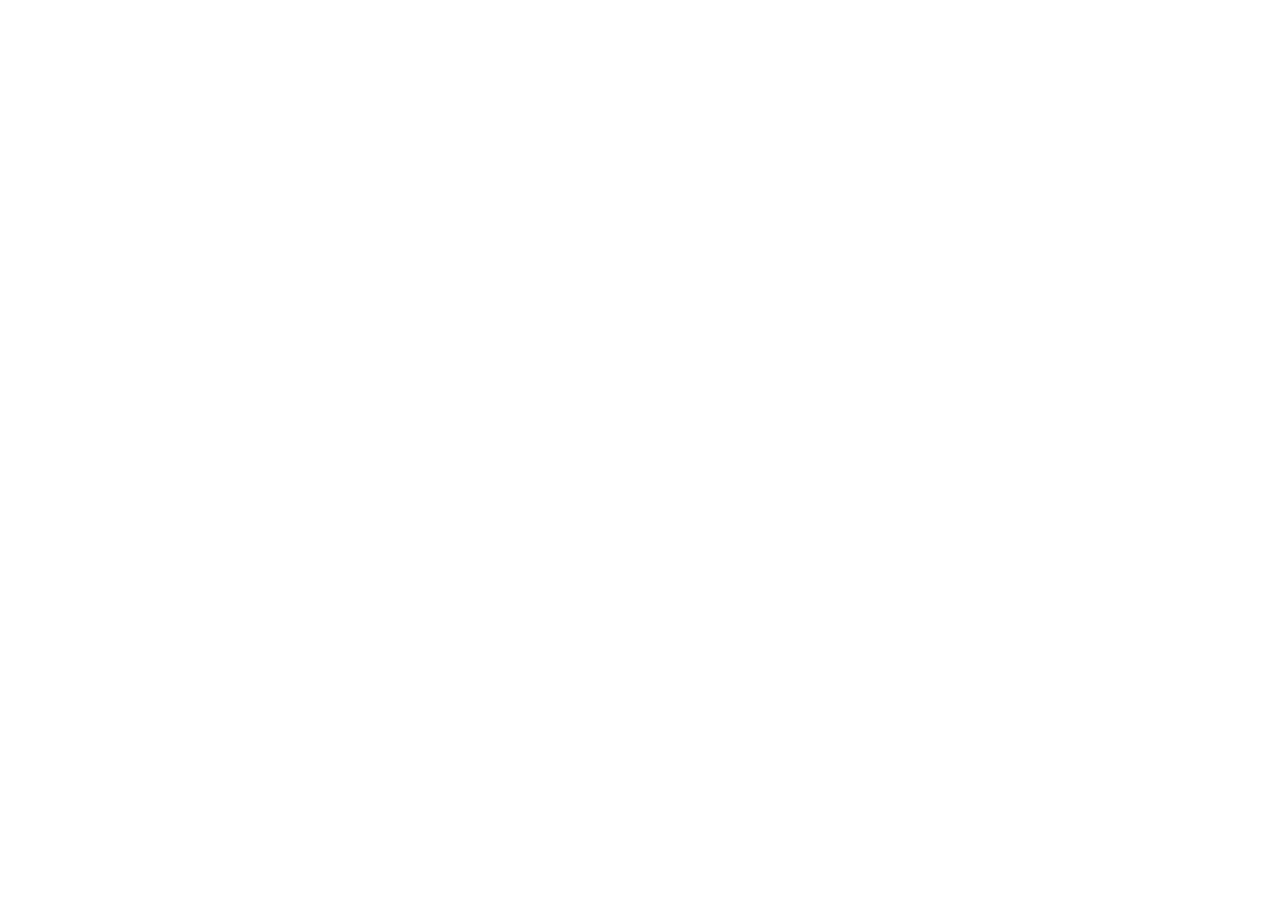
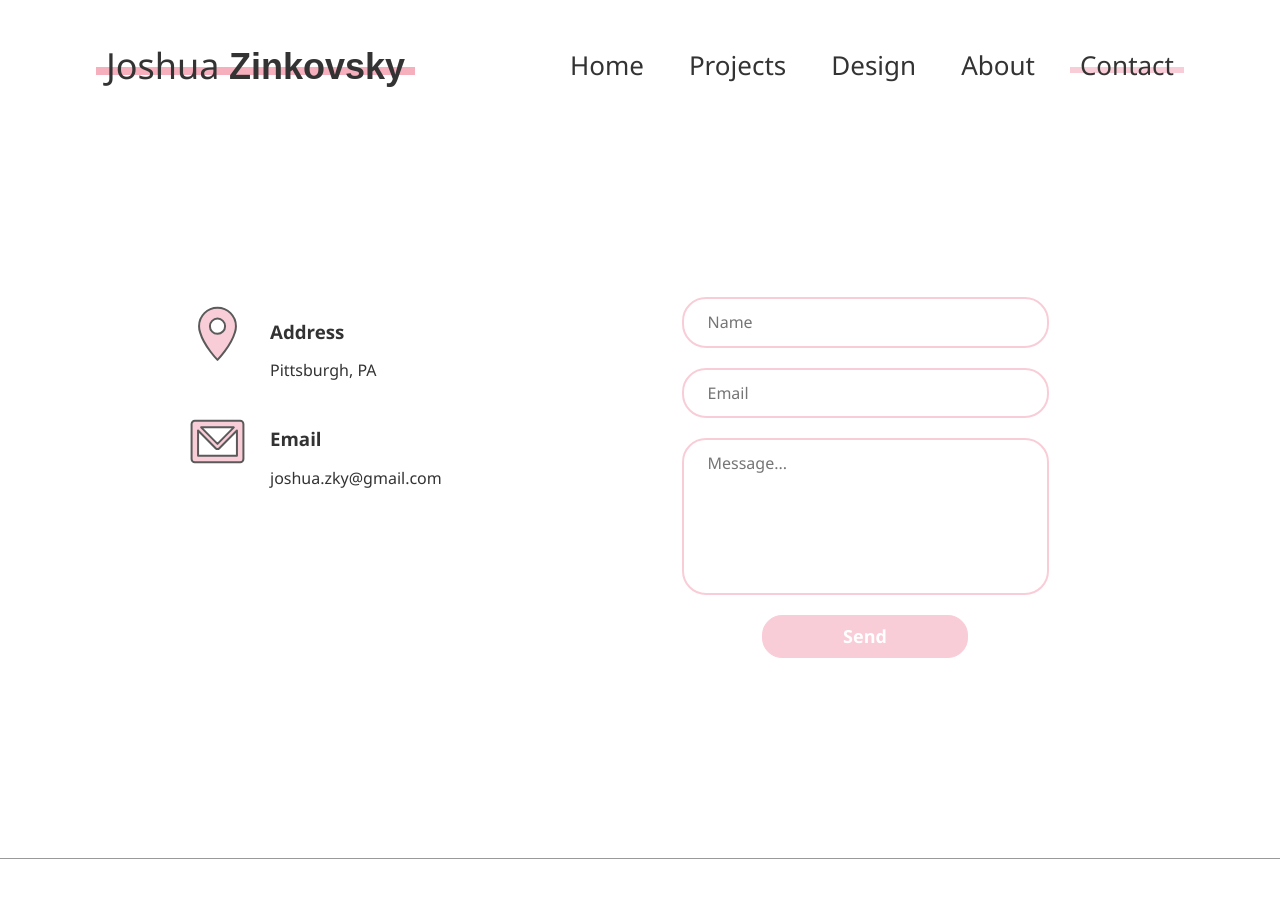
Before and after one commit to Josh961/Personal-Website, an Angular app: page /contact in a window 1280 px wide. Before the commit this address led to /. Shown: the top 909 px of the page. Before the commit the page ends 800 px from the top, so only its background shows below. Built offline with nearby package versions, Linux system fonts and the light colour scheme.

Commit message:
Migrate contact page to work as an angular component

```diff
--- a/src/app/app.routes.ts
+++ b/src/app/app.routes.ts
@@ -21,5 +21,9 @@
   {
     path: 'about',
     loadChildren: () => import('./modules/about/about.module').then(m => m.AboutModule)
+  },
+  {
+    path: 'contact',
+    loadChildren: () => import('./modules/contact/contact.module').then(m => m.ContactModule)
   }
 ];
--- /dev/null
+++ b/src/app/modules/contact/component/contact.component.html
@@ -0,0 +1,71 @@
+<nav class="main-nav">
+  <div class="nav-header">
+    <h1>
+      <a href="index.html"><span>Joshua </span>Zinkovsky</a>
+    </h1>
+  </div>
+  <div class="nav-section">
+    <a class="nav-link" href="index.html">Home</a>
+    <a class="nav-link" href="projects.html">Projects</a>
+    <a class="nav-link" href="design.html">Design</a>
+    <a class="nav-link" href="about.html">About</a>
+    <a class="nav-link selected" href="contact.html">Contact</a>
+    <img id="menu-btn" class="menu-btn" src="assets/images/menu.svg" alt="Menu">
+  </div>
+</nav>
+<div id="mobile-menu" class="mobile-menu">
+  <span class="close">&times;</span>
+  <div class="nav-list">
+    <a class="link" href="index.html">Home</a>
+    <a class="link" href="projects.html">Projects</a>
+    <a class="link" href="design.html">Design</a>
+    <a class="link" href="about.html">About</a>
+    <a class="link -selected" href="contact.html">Contact</a>
+  </div>
+</div>
+
+<main class="-grid-margin">
+  <div class="grid-container">
+    <div class="grid-item-left">
+      <div class="contact-item">
+        <img class="image" src="assets/images/pin.svg" alt="Location Pin">
+        <div class="info">
+          <h3 class="header">Address</h3>
+          <span>Pittsburgh, PA</span>
+        </div>
+      </div>
+      <div class="contact-item">
+        <img class="image" src="assets/images/mail.svg" alt="Email">
+        <div class="info">
+          <h3 class="header">Email</h3>
+          <span>joshua.zky@gmail.com</span>
+        </div>
+      </div>
+    </div>
+    <div class="grid-item-right">
+      <form class="contact-form" action="https://formspree.io/joshua.zky@gmail.com" method="POST">
+        <input class="field" type="text" name="name" placeholder="Name" required>
+        <input class="field" type="email" name="_replyto" placeholder="Email" required>
+        <textarea class="field text" type="textarea" name="message" placeholder="Message..." required></textarea>
+        <input class="submit" type="submit" value="Send">
+      </form>
+    </div>
+  </div>
+</main>
+
+<footer class="site-footer">
+  <div class="footer-item">
+    <a class="link" href="https://github.com/Josh961" target="_blank">
+      <img class="image" src="assets/images/github.svg" alt="GitHub">GitHub
+    </a>
+  </div>
+  <div class="footer-item">
+    <a class="link" href="https://linkedin.com/in/joshua-zinkovsky" target="_blank">
+      <img class="image" src="assets/images/linkedin.svg" alt="LinkedIn">LinkedIn
+    </a>
+  </div>
+  <span class="copyright">Copyright © joshz.me 2019</span>
+  <a class="github" href="https://github.com/Josh961/Portfolio" target="_blank">Code on GitHub</a>
+</footer>
+
+<script src="assets/scripts/main.js"></script>
--- /dev/null
+++ b/src/app/modules/contact/component/contact.component.scss
@@ -0,0 +1,75 @@
+@import 'abstracts/mixins';
+@import 'abstracts/variables';
+
+/* ========================================================
+   Contact Information
+   ======================================================== */
+
+   .contact-item {
+    margin-bottom: 30px;
+
+    @include for-phone-only {
+      margin-left: 25px;
+    }
+
+    > .image {
+      height: 55px;
+    }
+
+    > .info {
+      display: inline-block;
+      margin-left: 25px;
+      transform: translateY(20%);
+    }
+  }
+
+  /* ========================================================
+     Contact Form
+     ======================================================== */
+
+  .contact-form {
+
+    > .field {
+      display: block;
+      width: 70%;
+      padding: 14px 24px;
+      margin: 20px auto;
+      border: 2px solid $pink;
+      border-radius: 24px;
+      transition: box-shadow 300ms ease-out;
+      outline: none;
+      resize: none;
+
+      &:first-child {
+        margin-top: 10px;
+      }
+
+      &:focus {
+        box-shadow: 0 0 6px $dark-pink;
+      }
+    }
+
+    > .text {
+      height: 125px;
+    }
+
+    > .submit {
+      display: block;
+      padding: 10px 80px;
+      margin: 0 auto;
+      color: #fff;
+      background: $pink;
+      font-size: 18px;
+      font-weight: bold;
+      border: 1px solid $pink;
+      border-radius: 20px;
+      transition: 300ms ease;
+      transition-property: background, border;
+
+      &:hover {
+        background: $dark-pink;
+        border: 1px solid $dark-pink;
+        cursor: pointer;
+      }
+    }
+  }
--- /dev/null
+++ b/src/app/modules/contact/component/contact.component.ts
@@ -0,0 +1,13 @@
+import { Component, OnInit } from '@angular/core';
+
+@Component({
+  selector: 'app-contact',
+  templateUrl: './contact.component.html',
+  styleUrls: ['./contact.component.scss']
+})
+
+export class ContactComponent implements OnInit {
+  constructor() { }
+
+  ngOnInit() { }
+}
--- a/src/styles/main.scss
+++ b/src/styles/main.scss
@@ -7,5 +7,3 @@
 
 @import 'layout/navigation';
 @import 'layout/footer';
-
-@import 'pages/contact';
--- a/src/styles/pages/_contact.scss
+++ /dev/null
@@ -1,72 +0,0 @@
-/* ========================================================
-   Contact Information
-   ======================================================== */
-
-.contact-item {
-  margin-bottom: 30px;
-
-  @include for-phone-only {
-    margin-left: 25px;
-  }
-
-  > .image {
-    height: 55px;
-  }
-
-  > .info {
-    display: inline-block;
-    margin-left: 25px;
-    transform: translateY(20%);
-  }
-}
-
-/* ========================================================
-   Contact Form
-   ======================================================== */
-
-.contact-form {
-
-  > .field {
-    display: block;
-    width: 70%;
-    padding: 14px 24px;
-    margin: 20px auto;
-    border: 2px solid $pink;
-    border-radius: 24px;
-    transition: box-shadow 300ms ease-out;
-    outline: none;
-    resize: none;
-
-    &:first-child {
-      margin-top: 10px;
-    }
-
-    &:focus {
-      box-shadow: 0 0 6px $dark-pink;
-    }
-  }
-
-  > .text {
-    height: 125px;
-  }
-
-  > .submit {
-    display: block;
-    padding: 10px 80px;
-    margin: 0 auto;
-    color: #fff;
-    background: $pink;
-    font-size: 18px;
-    font-weight: bold;
-    border: 1px solid $pink;
-    border-radius: 20px;
-    transition: 300ms ease;
-    transition-property: background, border;
-
-    &:hover {
-      background: $dark-pink;
-      border: 1px solid $dark-pink;
-      cursor: pointer;
-    }
-  }
-}
```
Also changed, not shown: src/app/modules/contact/contacat.routes.ts (added, +9 -0 lines), src/app/modules/contact/contact.module.ts (added, +16 -0 lines).
